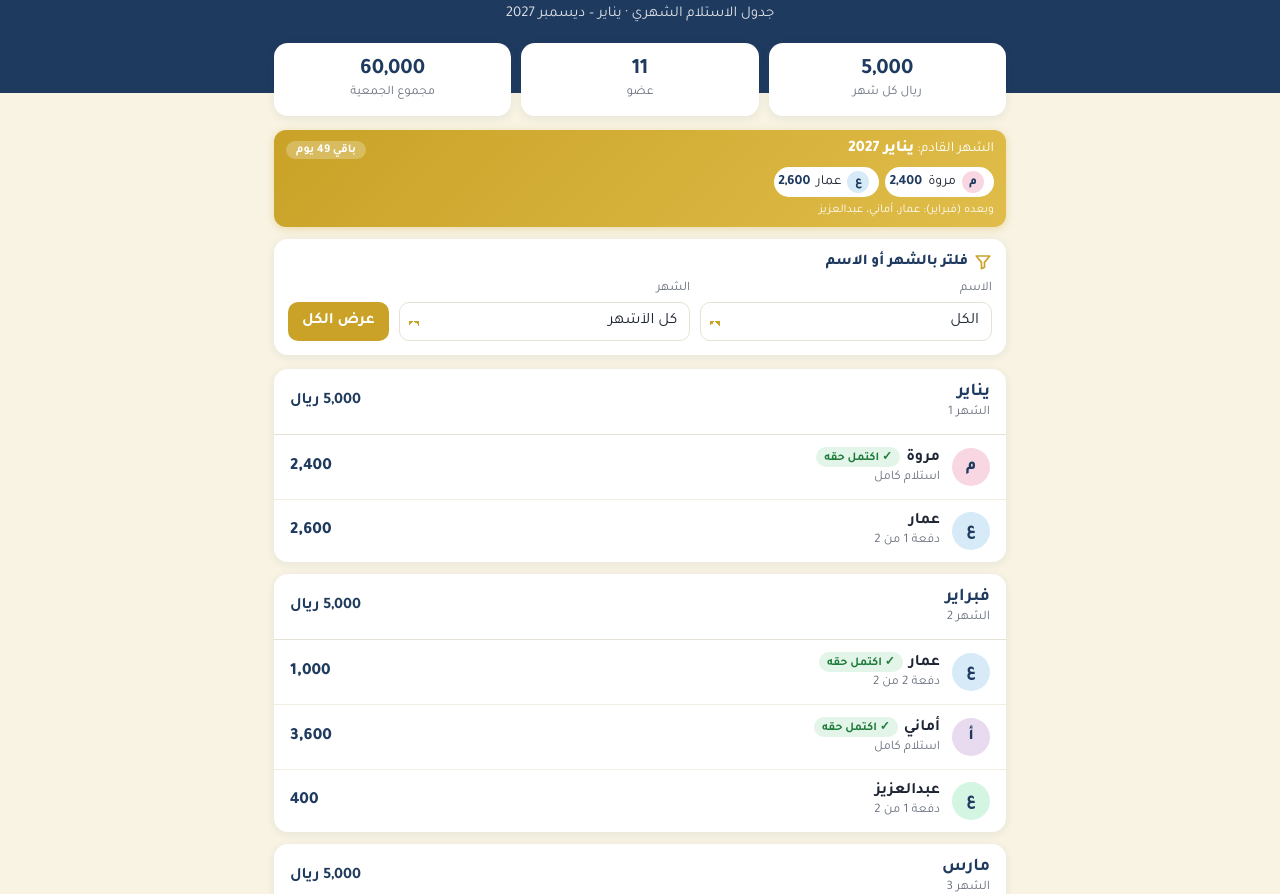
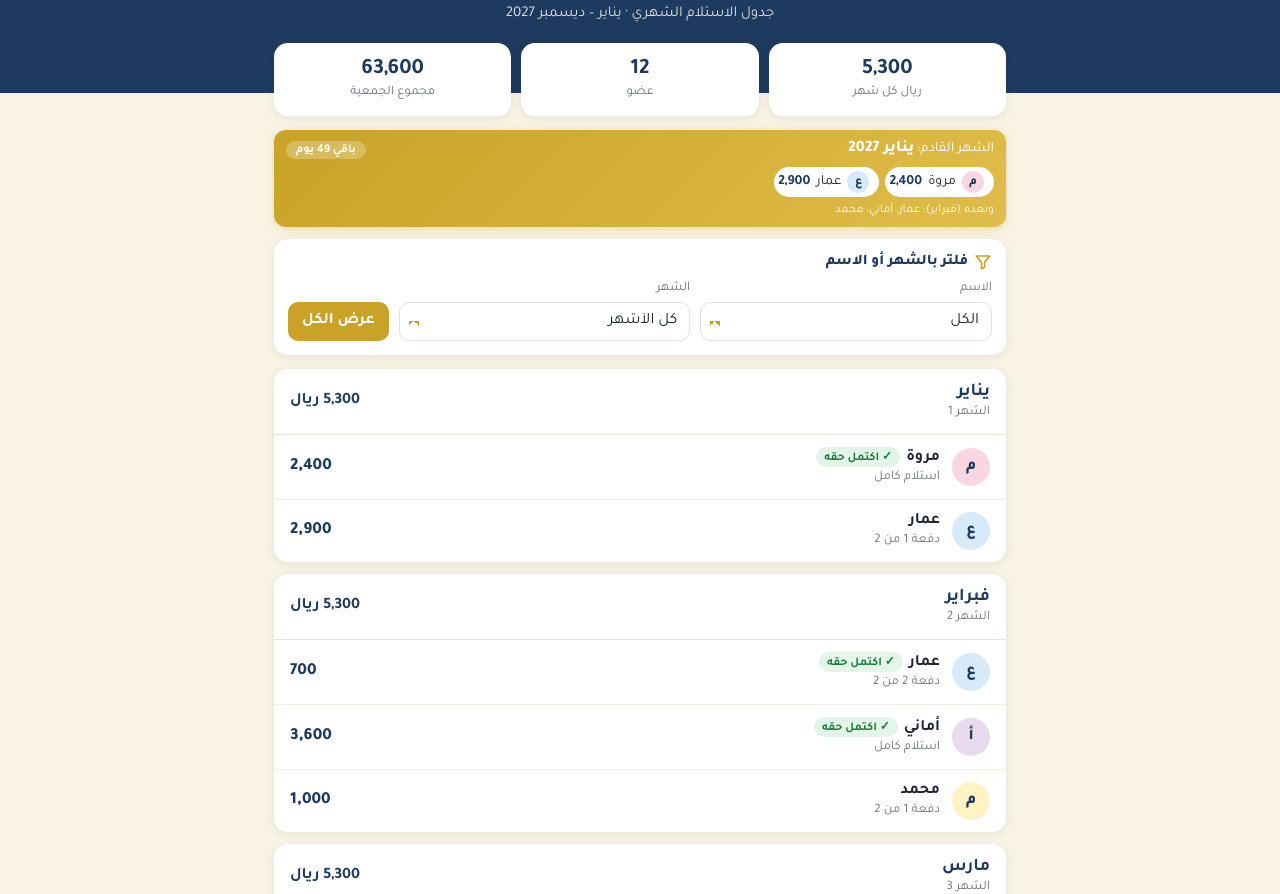
Before and after one commit to Business-Performance2026/Jamaih2027, a plain HTML site: page index.html in a window 1280 px wide. Shown: the part 67-961 px from the top of the page. Drawn offline with Linux system fonts and the light colour scheme.

Commit message:
Add files via upload

```diff
--- a/index.html
+++ b/index.html
@@ -76,9 +76,9 @@ footer{text-align:center;color:var(--muted);font-size:13px;margin-top:22px}
 </header>
 <div class="wrap">
   <div class="stats">
-    <div class="stat"><b>5,000</b><span>ريال كل شهر</span></div>
-    <div class="stat"><b>11</b><span>عضو</span></div>
-    <div class="stat"><b>60,000</b><span>مجموع الجمعية</span></div>
+    <div class="stat"><b id="sMonth"></b><span>ريال كل شهر</span></div>
+    <div class="stat"><b id="sCount"></b><span>عضو</span></div>
+    <div class="stat"><b id="sTotal"></b><span>مجموع الجمعية</span></div>
   </div>
 
   <div class="next" id="next"></div>
@@ -98,19 +98,20 @@ footer{text-align:center;color:var(--muted);font-size:13px;margin-top:22px}
 
 <script>
 const MONTHS=["يناير","فبراير","مارس","أبريل","مايو","يونيو","يوليو","أغسطس","سبتمبر","أكتوبر","نوفمبر","ديسمبر"];
-const MEMBERS={"مروة":200,"عمار":300,"أماني":300,"عبدالعزيز":350,"سحر":200,"جوخة":500,"أمل":400,"بدرية":250,"تهاني":300,"محمود":700,"حفصة":1500};
-const COLORS={"مروة":"#f8d7e3","عمار":"#d6eaf8","أماني":"#e8daef","عبدالعزيز":"#d5f5e3","سحر":"#fdebd0","جوخة":"#fcf3cf","أمل":"#d1f2eb","بدرية":"#fadbd8","تهاني":"#ebdef0","محمود":"#d4e6f1","حفصة":"#fde2e1"};
+const MEMBERS={"مروة":200,"عمار":300,"أماني":300,"محمد":300,"عبدالعزيز":350,"سحر":200,"جوخة":500,"أمل":400,"بدرية":250,"تهاني":300,"محمود":700,"حفصة":1500};
+const COLORS={"مروة":"#f8d7e3","عمار":"#d6eaf8","أماني":"#e8daef","محمد":"#fff3c4","عبدالعزيز":"#d5f5e3","سحر":"#fdebd0","جوخة":"#fcf3cf","أمل":"#d1f2eb","بدرية":"#fadbd8","تهاني":"#ebdef0","محمود":"#d4e6f1","حفصة":"#fde2e1"};
 const PLAN=[
-["يناير","مروة",2400],["يناير","عمار",2600],
-["فبراير","عمار",1000],["فبراير","أماني",3600],["فبراير","عبدالعزيز",400],
-["مارس","جوخة",3800],["مارس","سحر",1200],
-["أبريل","عبدالعزيز",3800],["أبريل","سحر",1200],
-["مايو","أمل",2800],["مايو","جوخة",2200],
-["يونيو","بدرية",3000],["يونيو","تهاني",2000],
-["يوليو","محمود",3400],["يوليو","تهاني",1600],
-["أغسطس","محمود",5000],
-["سبتمبر","حفصة",5000],["أكتوبر","حفصة",5000],["نوفمبر","حفصة",5000],
-["ديسمبر","حفصة",3000],["ديسمبر","أمل",2000]];
+["يناير","مروة",2400],["يناير","عمار",2900],
+["فبراير","عمار",700],["فبراير","أماني",3600],["فبراير","محمد",1000],
+["مارس","جوخة",4000],["مارس","سحر",1300],
+["أبريل","عبدالعزيز",4200],["أبريل","سحر",1100],
+["مايو","أمل",3300],["مايو","جوخة",2000],
+["يونيو","بدرية",2700],["يونيو","محمد",2600],
+["يوليو","تهاني",3600],["يوليو","محمود",1400],["يوليو","بدرية",300],
+["أغسطس","محمود",5300],
+["سبتمبر","حفصة",3600],["سبتمبر","محمود",1700],
+["أكتوبر","حفصة",5300],["نوفمبر","حفصة",5300],
+["ديسمبر","حفصة",3800],["ديسمبر","أمل",1500]];
 const fmt=n=>n.toLocaleString("en-US");
 
 // annotate each payment: part number, total parts, cumulative
@@ -171,6 +172,10 @@ function renderNext(){
     <div class="ppl">${rs.map(r=>`<div class="p"><i style="background:${COLORS[r.n]}">${r.n[0]}</i>${r.n} <strong>${fmt(r.a)}</strong></div>`).join("")}</div>
     ${nxt?`<div class="after">وبعده (${MONTHS[idx+1]}): ${nxt}</div>`:""}`;
 }
+const MONTHLY=Object.values(MEMBERS).reduce((x,y)=>x+y,0);
+document.getElementById("sMonth").textContent=fmt(MONTHLY);
+document.getElementById("sCount").textContent=Object.keys(MEMBERS).length;
+document.getElementById("sTotal").textContent=fmt(MONTHLY*12);
 renderNext();
 fName.onchange=fMonth.onchange=render;
 document.getElementById("reset").onclick=()=>{fName.value="";fMonth.value="";render()};
```
